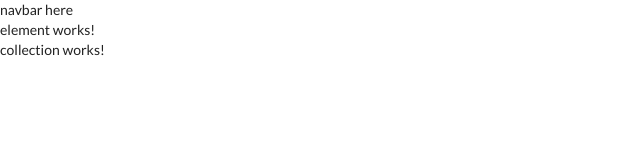
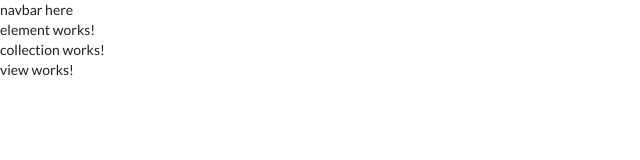
Before and after one commit to elPoeta/angular-module-and-routing, an Angular app: page / in a window 1280 px wide. Shown: the top 160 px of the page, without its empty margins (0-640 px from the left). Built offline with nearby package versions, Linux system fonts and the light colour scheme.

Commit message:
export views module

```diff
--- a/src/app/app.component.html
+++ b/src/app/app.component.html
@@ -3,4 +3,5 @@
 </nav>
 <app-element></app-element>
 <app-collection></app-collection>
+<app-view></app-view>
 <router-outlet></router-outlet>
--- a/src/app/app.module.ts
+++ b/src/app/app.module.ts
@@ -6,6 +6,7 @@ import { AppComponent } from './app.component';
 
 import { ElementsModule } from './elements/elements.module';
 import { CollectionsModule } from './collections/collections.module';
+import { ViewsModule } from './views/views.module';
 
 @NgModule({
   declarations: [
@@ -15,7 +16,8 @@ import { CollectionsModule } from './collections/collections.module';
     BrowserModule,
     AppRoutingModule,
     ElementsModule,
-    CollectionsModule
+    CollectionsModule,
+    ViewsModule
   ],
   providers: [],
   bootstrap: [AppComponent]
--- a/src/app/views/views.module.ts
+++ b/src/app/views/views.module.ts
@@ -10,6 +10,9 @@ import { ViewComponent } from './view/view.component';
   imports: [
     CommonModule,
     ViewsRoutingModule
+  ],
+  exports: [
+    ViewComponent
   ]
 })
 export class ViewsModule { }
```
